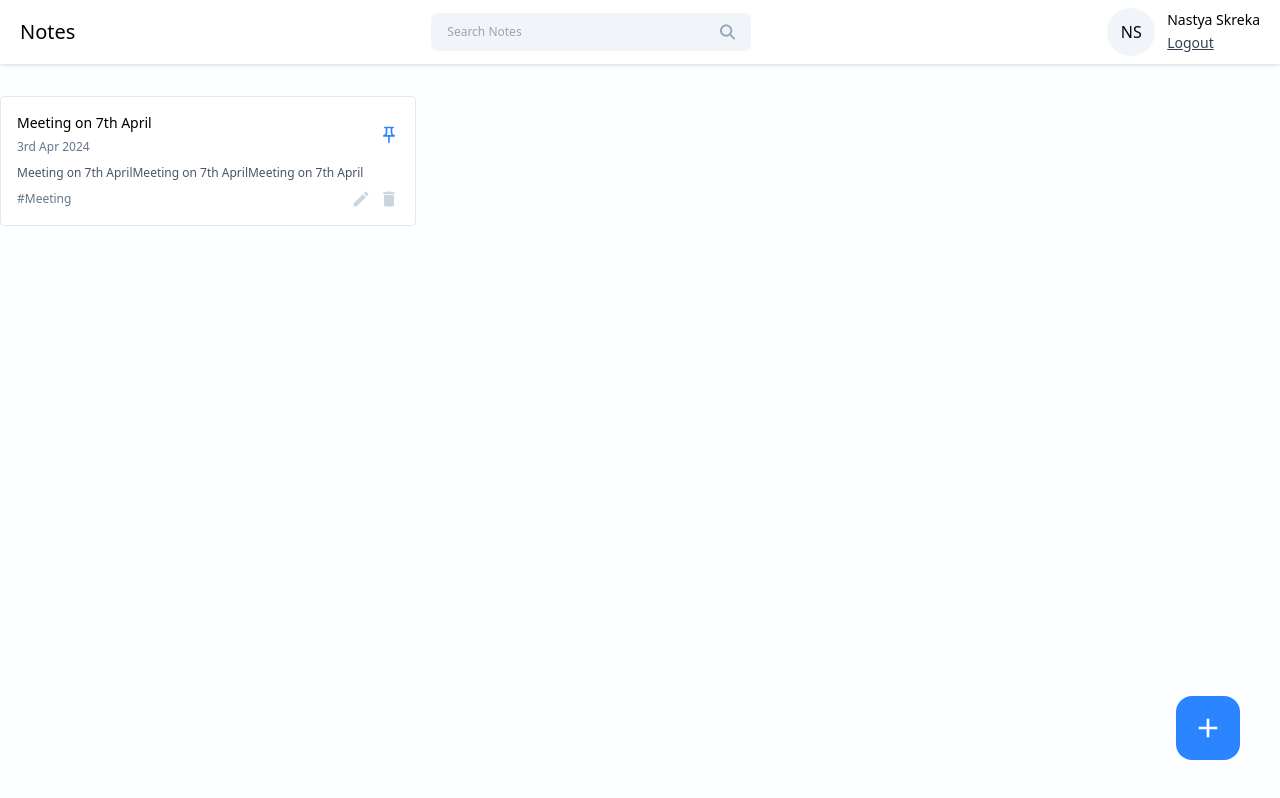
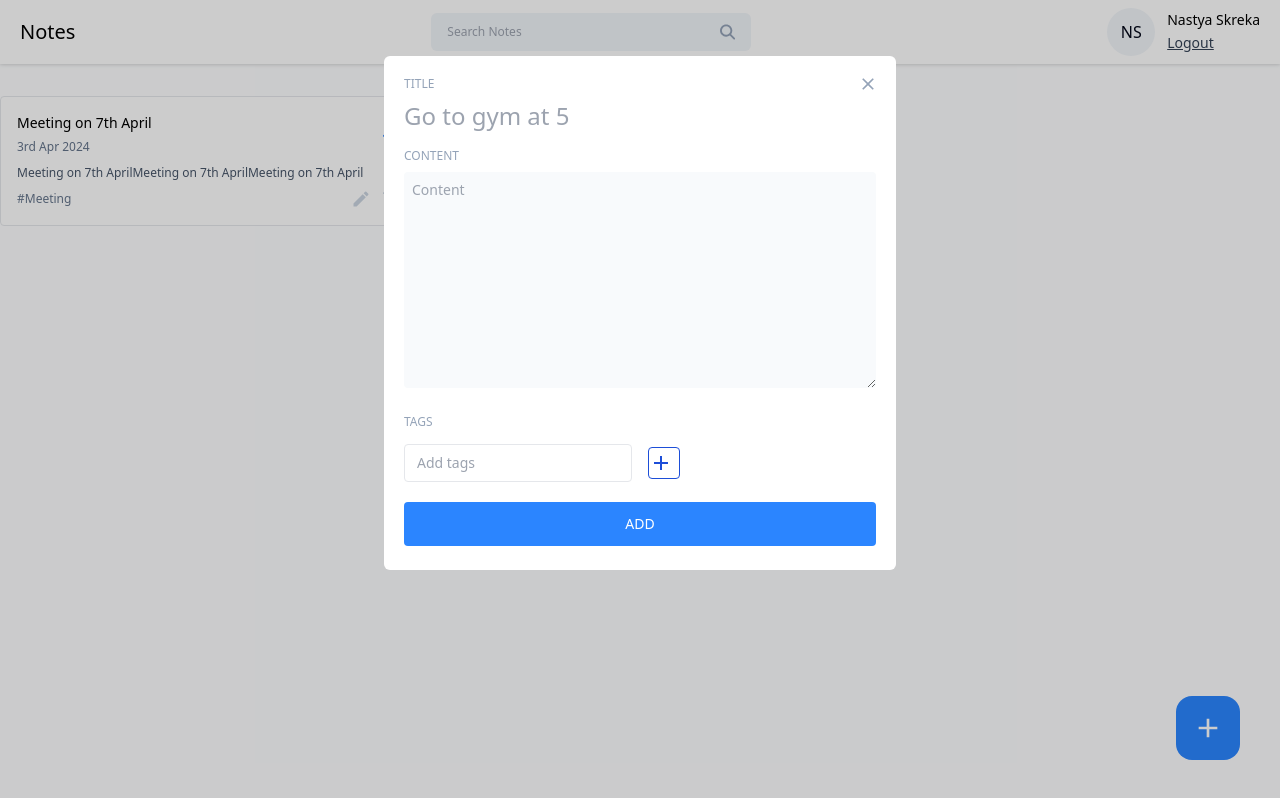
Before and after one commit to NastyaSkreka/notes-mern-app, a React (Vite) app in the folder client/notes-app/: page /dashboard in a window 1280 px wide. Both pictures are taken after a click on the button 1208 px from the left and 728 px from the top of the page. Built offline with nearby package versions, Linux system fonts and the light colour scheme.

Commit message:
feat: add popup & tag input component

```diff
--- a/client/notes-app/package.json
+++ b/client/notes-app/package.json
@@ -13,6 +13,7 @@
     "react": "^18.2.0",
     "react-dom": "^18.2.0",
     "react-icons": "^5.2.1",
+    "react-modal": "^3.16.1",
     "react-router-dom": "^6.23.1"
   },
   "devDependencies": {
--- /dev/null
+++ b/client/notes-app/src/components/Input/TagInput.jsx
@@ -0,0 +1,62 @@
+import { useState } from "react";
+import {MdAdd, MdClose} from "react-icons/md"
+
+const TagInput = ({ tags, setTags }) => {
+    const [inputValue, setInputValue] = useState("");
+
+    const handleInputChange = (e) => {
+        setInputValue(e.target.value)
+    }
+
+    const addNewTag = () => {
+        if (inputValue.trim() !== "") {
+            setTags([...tags, inputValue.trim()]);
+            setInputValue("");
+        }
+    }
+
+    const handleKeyDown = (e) => {
+        if (e.key === "Enter") {
+            addNewTag();
+        }
+    }
+
+    const handleRemoveTag = (tagToRemove) => {
+        setTags(tags.filter((tag) => tag !== tagToRemove))
+    }
+
+    return (
+        <div>
+            { tags?.length > 0 && (
+                <div className="flex items-center gap-2 flex-wrap mt-2">
+                { tags.map((tag, index) => (
+                    <span key={index} className="flex items-center gap-2 text-sm text-slate-900 bg-slate-100 px-3 py-1 rounded">
+                        # {tag}
+                        <button onClick={() => {handleRemoveTag(tag)}}>
+                            <MdClose/>
+                        </button>
+                    </span>
+                ))
+                }
+            </div>
+            )}
+            <div className="flex items-center gap-4 mt-3">
+                <input
+                    value={inputValue}
+                    type="text"
+                    className="text-sm bg-transparent border px-3 py-2 rounded outline-none "
+                    placeholder="Add tags"
+                    onKeyDown={handleKeyDown}
+                    onChange={handleInputChange}
+                    />
+                <button className="w-8 h-8 items-center justify-center rounded border border-blue-700 hover:bg-blue-700 "
+                    onClick={() => {addNewTag()}}
+                >
+                    <MdAdd  className="text-2xl text-blue-700 hover:text-white"/>
+                </button>
+            </div>
+        </div>
+    );
+}
+
+export default TagInput;
--- a/client/notes-app/src/index.css
+++ b/client/notes-app/src/index.css
@@ -24,4 +24,7 @@
     .icon-btn {
         @apply text-xl text-slate-300 cursor-pointer hover:text-primary
     }
+    .input-label {
+        @apply text-xs text-slate-400;
+    }
 }
--- /dev/null
+++ b/client/notes-app/src/pages/Home/AddEditNotes.jsx
@@ -0,0 +1,79 @@
+import { useState } from "react";
+import TagInput from "../../components/Input/TagInput";
+import { MdClose } from "react-icons/md";
+
+const AddEditNotes = ({ noteData, type, onClose }) => {
+  const [title, setTitle] = useState("");
+  const [content, setContent] = useState("");
+  const [tags, setTags] = useState([]);
+
+  const [error, setError] = useState(null);
+
+  const addNewNote = async() => {};
+  const editNote = async() => {};
+
+  const handleAddNote = () => {
+    if (!title) {
+      setError("Please enter the title");
+      return;
+    }
+
+    if (!content) {
+      setError("Please enter the content");
+      return;
+    }
+
+    setError("");
+
+    if(type === 'edit') {
+        editNote()
+    } else {
+        addNewNote()
+    }
+  };
+
+  return (
+    <div className="relative">
+      <button
+        className="w-10 h-10 rounded-full flex items-center justify-center absolute -top-3 -right-3 hover:bg-slate-500"
+        onClick={onClose}
+      >
+        <MdClose className="text-xl text-slate-400" />
+      </button>
+      <div className="flex flex-col gap-2">
+        <label className="input-label">TITLE</label>
+        <input
+          type="text"
+          className="text-2xl text-slate-950 outline-none"
+          placeholder="Go to gym at 5"
+          value={title}
+          onChange={({ target }) => setTitle(target.value)}
+        />
+      </div>
+      <div className="flex flex-col gap-2 mt-4">
+        <label className="input-label">CONTENT</label>
+        <textarea
+          type="text"
+          className="text-sm text-slate-950 outline-none bg-slate-50 p-2 rounded"
+          placeholder="Content"
+          rows={10}
+          value={content}
+          onChange={({ target }) => setContent(target.value)}
+        />
+        <div className="mt-3">
+          <label className="input-label">TAGS</label>
+          <TagInput tags={tags} setTags={setTags} />
+        </div>
+        {error && <p className="text-red-500 text-xs pt-4">{error}</p>}
+      </div>
+      <button
+        className="btn-primary font-medium mt-5 p-3"
+        onClick={handleAddNote}
+      >
+        ADD
+      </button>
+    </div>
+  );
+};
+
+export default AddEditNotes;
--- a/client/notes-app/src/pages/Home/Home.jsx
+++ b/client/notes-app/src/pages/Home/Home.jsx
@@ -1,12 +1,20 @@
+import { useState } from "react";
 import NoteCard from "../../components/Cards/NoteCard";
 import Navbar from "../../components/Navbar/Navbar";
-import { MdAdd } from "react-icons/md"
+import { MdAdd } from "react-icons/md";
+import AddEditNotes from "./AddEditNotes";
+import Modal from "react-modal";
 
 const Home = () => {
+  const [openAddEditModal, setOpenAddEditModal] = useState({
+    isShown: false,
+    type: "add",
+    data: null,
+  });
+
   return (
     <>
       <Navbar />
-
       <div className="container mx-auto">
         <div className="grid grid-cols-3 gap-4 mt-8">
           <NoteCard
@@ -22,9 +30,33 @@
         </div>
       </div>
 
-      <button className="w-16 h-16 flex items-center justify-center rounded-2xl bg-primary hover:bg-primary-600 absolute right-10 bottom-10" onClick={() => {}}>
-        <MdAdd className="text-[32px] text-white"/>
+      <button
+        className="w-16 h-16 flex items-center justify-center rounded-2xl bg-primary hover:bg-primary-600 absolute right-10 bottom-10"
+        onClick={() =>
+          setOpenAddEditModal({ isShown: true, type: "add", data: null })
+        }
+      >
+        <MdAdd className="text-[32px] text-white" />
       </button>
+      <Modal
+        isOpen={openAddEditModal.isShown}
+        onRequestClose={() => {}}
+        style={{
+          overlay: {
+            backgroundColor: "rgba(0, 0, 0, 0.2)",
+          },
+        }}
+        contentLabel=""
+        className="w-[40%] max-h-3/4 bg-white rounded-md mx-auto mt-14 p-5 overflow-scroll"
+      >
+        <AddEditNotes
+          type={openAddEditModal.type}
+          noteData={openAddEditModal.data}
+          onClose={() => {
+            setOpenAddEditModal({ isShown: false, type: "add", data: null });
+          }}
+        />
+      </Modal>
     </>
   );
 };
```
Also changed, not shown: 1 other file (tests, documents, lock files or other folders). Lines whose indentation alone changed are shown as unchanged.
